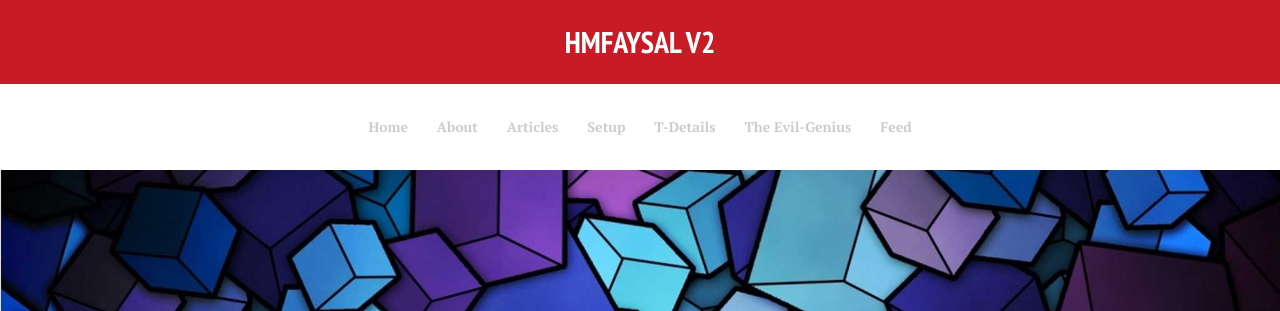
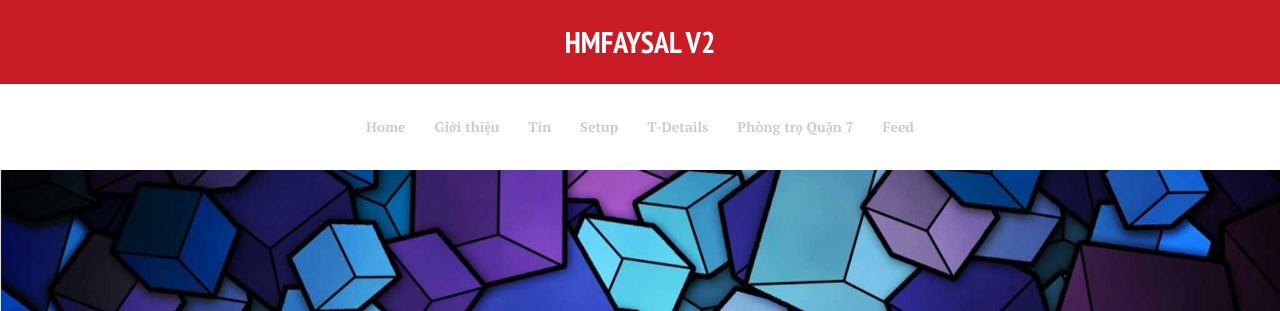
Before and after one commit to raovatuk/raovatuk.github.io, a Jekyll site: the page built from index.md, in a window 1280 px wide. Shown: the top 311 px of the page. Built offline with Jekyll 4.4.1, drawn with Linux system fonts in a browser that asks for light colours; nearby versions of some CDN libraries.

Commit message:
Update _config.yml

```diff
--- a/_config.yml
+++ b/_config.yml
@@ -34,16 +34,16 @@ bing_verify:
 links:
   - title: Home
     url: /
-  - title: About
+  - title: Giới thiệu
     url: /about/
-  - title: Articles
-    url: /articles/
+  - title: Tin
+    url: /tin/
   - title: Setup
     url: /theme-setup/
   - title: T-Details
     url: /technical-details/
-  - title: The Evil-Genius
-    url: http://www.theevilgenius.tk/
+  - title: Phòng trọ Quận 7
+    url: https://raovatuk.github.io/raovat/
     external: true
 
 # http://en.wikipedia.org/wiki/List_of_tz_database_time_zones
```
